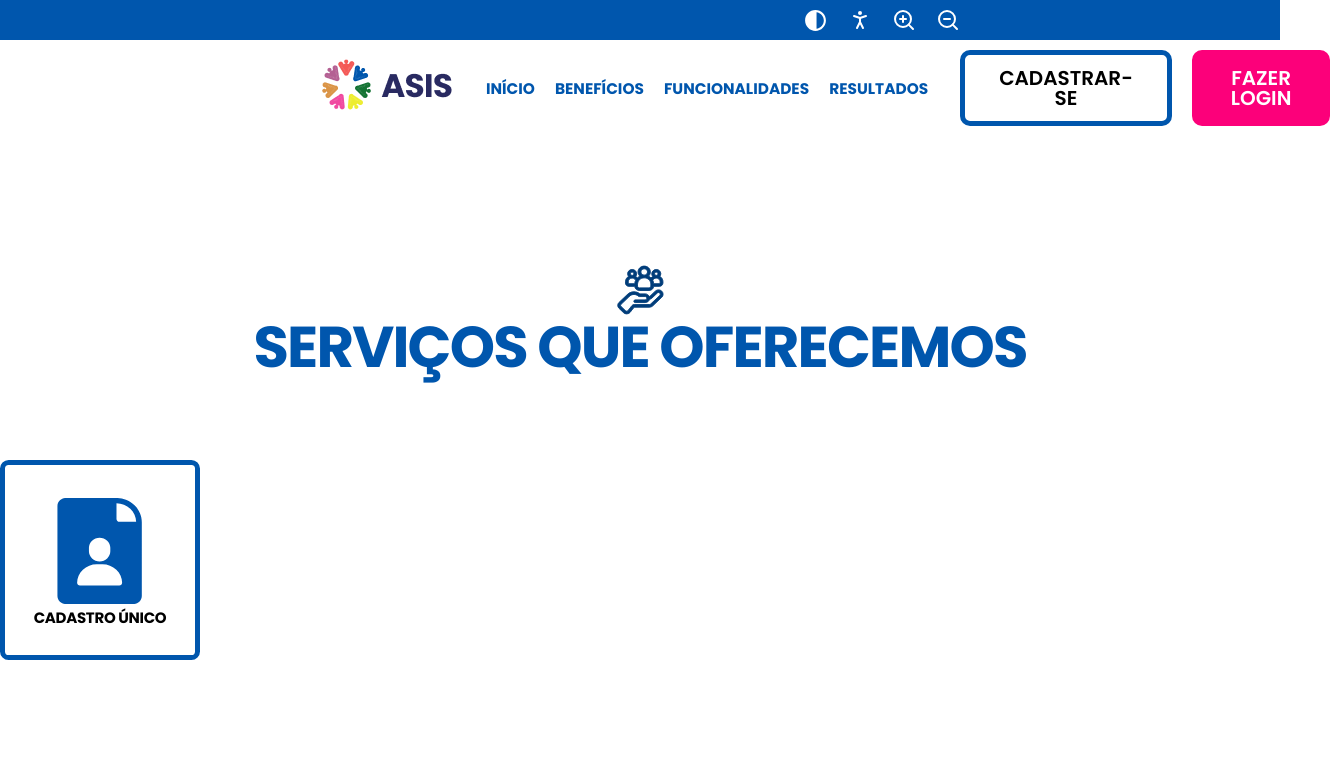
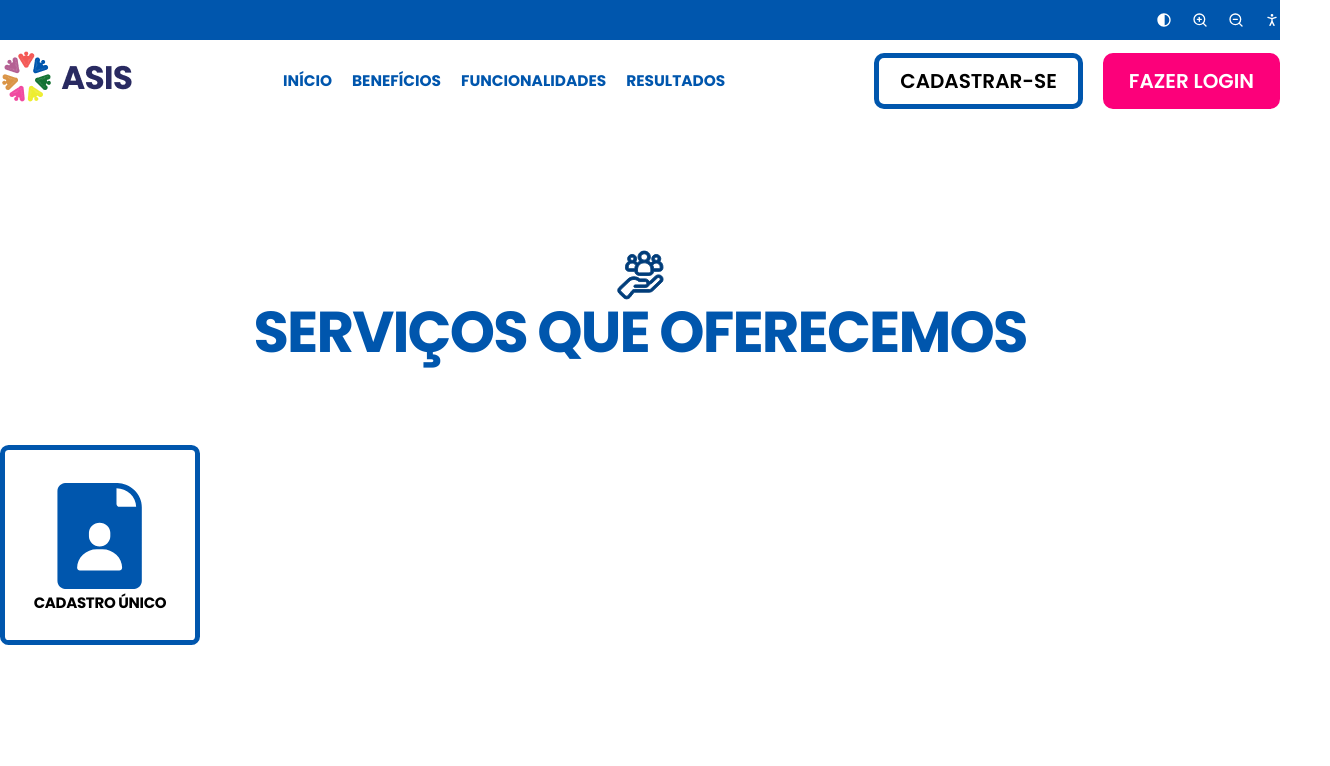
Before and after one commit to Projeto-ASIS/ASIS-Web, a React (Vite) app: page /user in a window 1280 px wide. Shown: the top 766 px of the page, 1330 px wide, since content can reach past the window. Built offline with nearby package versions, Linux system fonts and the light colour scheme.

Commit message:
styles: Ajustando o max-width para --max-content-width do Header

```diff
--- a/src/common/components/Button/Button.css
+++ b/src/common/components/Button/Button.css
@@ -1,5 +1,5 @@
 .button {
-  padding: 13px 34px;
+  padding: 13px 21px;
 
   font-size: 20px;
   text-transform: uppercase;
--- a/src/common/components/Button/Button.jsx
+++ b/src/common/components/Button/Button.jsx
@@ -4,11 +4,12 @@ import PropTypes from "prop-types"
 
 Button.propTypes = {
   children: PropTypes.node,
-  type: PropTypes.string
+  type: PropTypes.string,
+  className: PropTypes.string
 }
 
-export default function Button({ children, type = "default", onClick }){
+export default function Button({ children, type = "default", className, ...props }) {
   return (
-    <button data-button-type={type}  className="button" onClick={onClick}>{children}</button>
+    <button data-button-type={type} className={`${className} button`} {...props} >{children}</button>
   )
 }
--- a/src/common/components/Header/Header.css
+++ b/src/common/components/Header/Header.css
@@ -7,7 +7,11 @@ header {
     align-items: center;
     display: flex;
     flex-direction: row;
-    padding: 10px 320px;
+    padding-block: 10px;
+    max-width: var(--max-content-width);
+    width: 100%;
+    margin-inline: auto;
+
     nav {
       display: flex;
       gap: 20px;
@@ -19,26 +23,29 @@ header {
       font-weight: bold;
       color: var(--color-blue);
     }
+
     .auth__buttons {
       display: flex;
       gap: 20px;
     }
+
     .logged__user{
-      background-color: var(--color-blue);
-      width: 175px;
-      height: 43px;
+      /* background-color: var(--color-blue); */
+      /* width: 175px; */
+      display: flex;
+      align-items: center;
+
+      height: 47px;
+
       color: white;
-      display: flex;
-      justify-content: center;
-      align-items: center;
-      font-size: 18px;
-      border-radius: 10px;
+      font-size: 1rem;
+
     }
 
   }
 }
 
-.acessibility {
+.header__accessibility {
   background-color: var(--color-blue);
   color: white;
   display: flex;
@@ -46,5 +53,10 @@ header {
   gap: 20px;
   align-items: center;
   height: 40px;
-  padding: 20px 320px;
+  padding-block: 20px;
+  width: 100%;
+  max-width: var(--max-content-width);
+  box-shadow: 0 0 0 100vmax var(--color-blue);
+  margin-inline: auto;
+  clip-path: inset(0 -100vmax);
 }
--- a/src/common/components/Header/Header.jsx
+++ b/src/common/components/Header/Header.jsx
@@ -1,5 +1,5 @@
 // import React from 'react'
-import { ChevronDown, Contrast, ContrastIcon, PersonStanding, ZoomIn, ZoomOut } from 'lucide-react'
+import { ChevronDown, AccessibilityIcon, PersonStanding, ZoomIn, ZoomOut } from 'lucide-react'
 import { MdContrast } from "react-icons/md";
 import Button from '../Button'
 import { Link } from 'react-router-dom';
@@ -30,11 +30,11 @@ export function Header() {
 
   return (
     <header className="header">
-      <div className="acessibility">
-        <MdContrast size={25}/>
-        <PersonStanding />
-        <ZoomIn />
-        <ZoomOut />
+      <div className="header__accessibility">
+        <MdContrast className="header__accessibility__option--high-contrast" size={16}/>
+        <ZoomIn className="header__accessibility__option--zoom-in" size={16} />
+        <ZoomOut size={16} />
+        <PersonStanding size={16}/>
       </div>
       <div className="navbar container header-content">
         <div className="logo">
@@ -47,11 +47,11 @@ export function Header() {
           <Link to="/resultados">RESULTADOS</Link>
         </nav>
         {isLogged ? (
-          <div className="logged__user">
+          <Button className="logged__user">
              {username}
              <ChevronDown size={35}/>
 
-          </div>
+          </Button>
         ) : (
           <div className="auth__buttons">
             <Button type='stroked'>Cadastrar-se</Button>
--- a/src/pages/Homepage/sections/Results/Results.css
+++ b/src/pages/Homepage/sections/Results/Results.css
@@ -76,6 +76,12 @@
   -webkit-transform: perspective(1000px) rotate3d(0, 1, 0, 0deg);
   /* -webkit-transform: perspective(1000px) rotate3d(0, 1, 0, 0deg); */
   /* perspective: 200px; */
+}
+
+.carousel-item:nth-child(5).next {
+  transform: scale(0.8) translateX(200px) rotate3d(0, 1, 0, 60deg);
+  perspective: 1000px;
+  -webkit-transform-style: preserve-3d;
 }
 
 .carousel-item.active {
```
